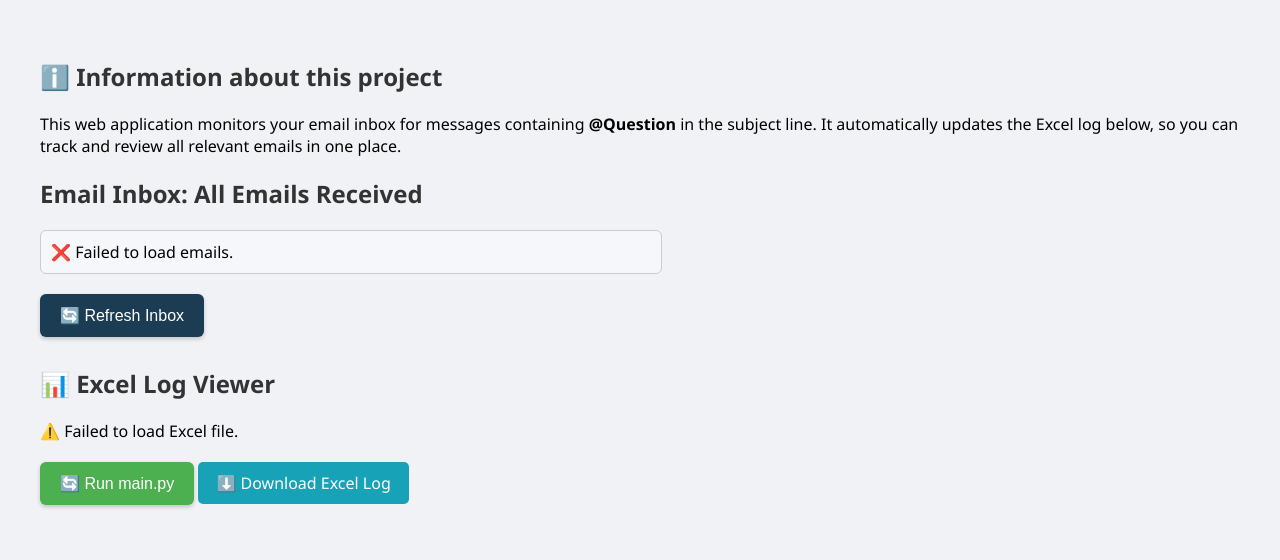
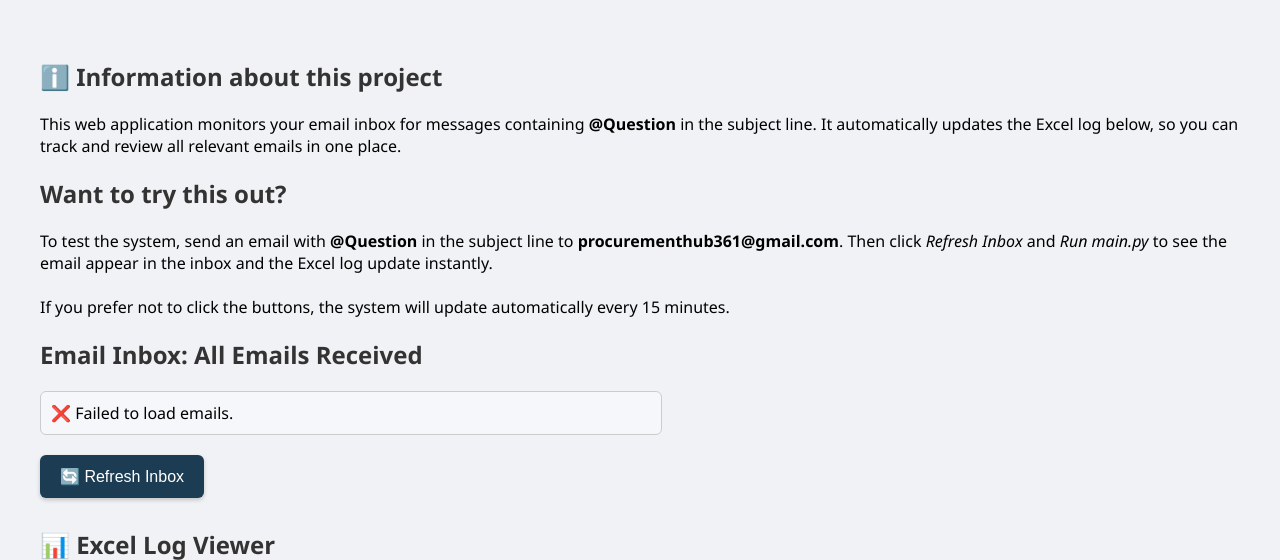
Before and after one commit to BrianTruong23/emailActivityMonitor, a Flask app: page / in a window 1280 px wide. Shown: the top 560 px of the page. Run offline with Flask 3, Linux system fonts and the light colour scheme; data that the repository does not hold is empty; some libraries are stand-ins or nearby versions.

Commit message:
update more info about how to try this out

```diff
--- a/templates/index.html
+++ b/templates/index.html
@@ -15,6 +15,12 @@
     It automatically updates the Excel log below, so you can track and review all relevant emails in one place.
   </p>
 
+  <h2>Want to try this out?</h2>
+  <p>
+    To test the system, send an email with <strong>@Question</strong> in the subject line to <strong>procurementhub361@gmail.com</strong>. Then click <em>Refresh Inbox</em> and <em>Run main.py</em> to see the email appear in the inbox and the Excel log update instantly.
+    <br><br>
+    If you prefer not to click the buttons, the system will update automatically every 15 minutes.
+  </p>
 
     <h2>Email Inbox: All Emails Received</h2>
     <div id="emailInbox"></div>
```
